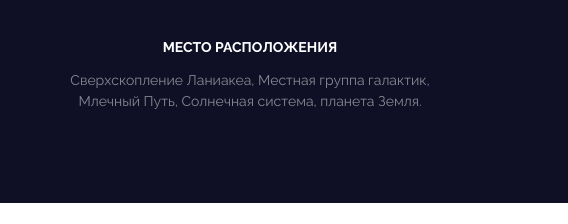
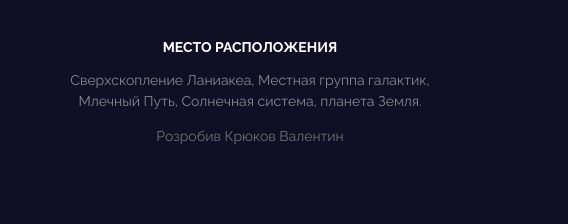
Before and after one commit to Tollerto/Educ, a plain HTML site: page index.html in a window 1280 px wide. Shown: the part 5178-5402 px from the top of the page, 0-568 px from the left. Before the commit the page ends 5381 px from the top, so only its background shows below. Drawn offline with nearby package versions, Linux system fonts and the light colour scheme.

Commit message:
Update index.html

```diff
--- a/index.html
+++ b/index.html
@@ -315,6 +315,7 @@
           <div class="footer_text">
             Cверхскопление Ланиакеа, Местная группа галактик, Млечный Путь, Солнечная система, планета Земля.
           </div>
+        <p></br>Розробив Крюков Валентин</p>
         </div>
 
         <div class="footer_block footer_block--social">
```
